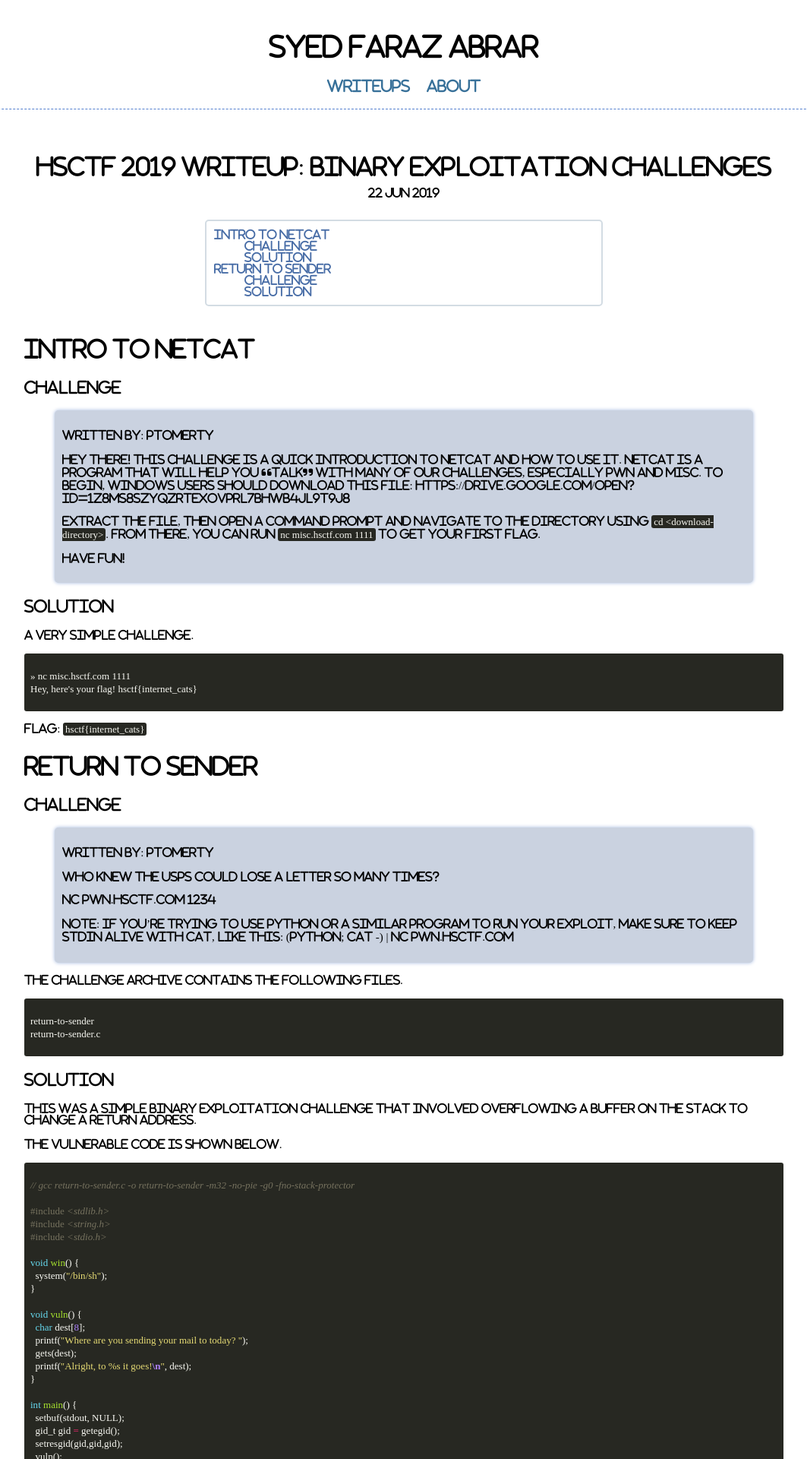
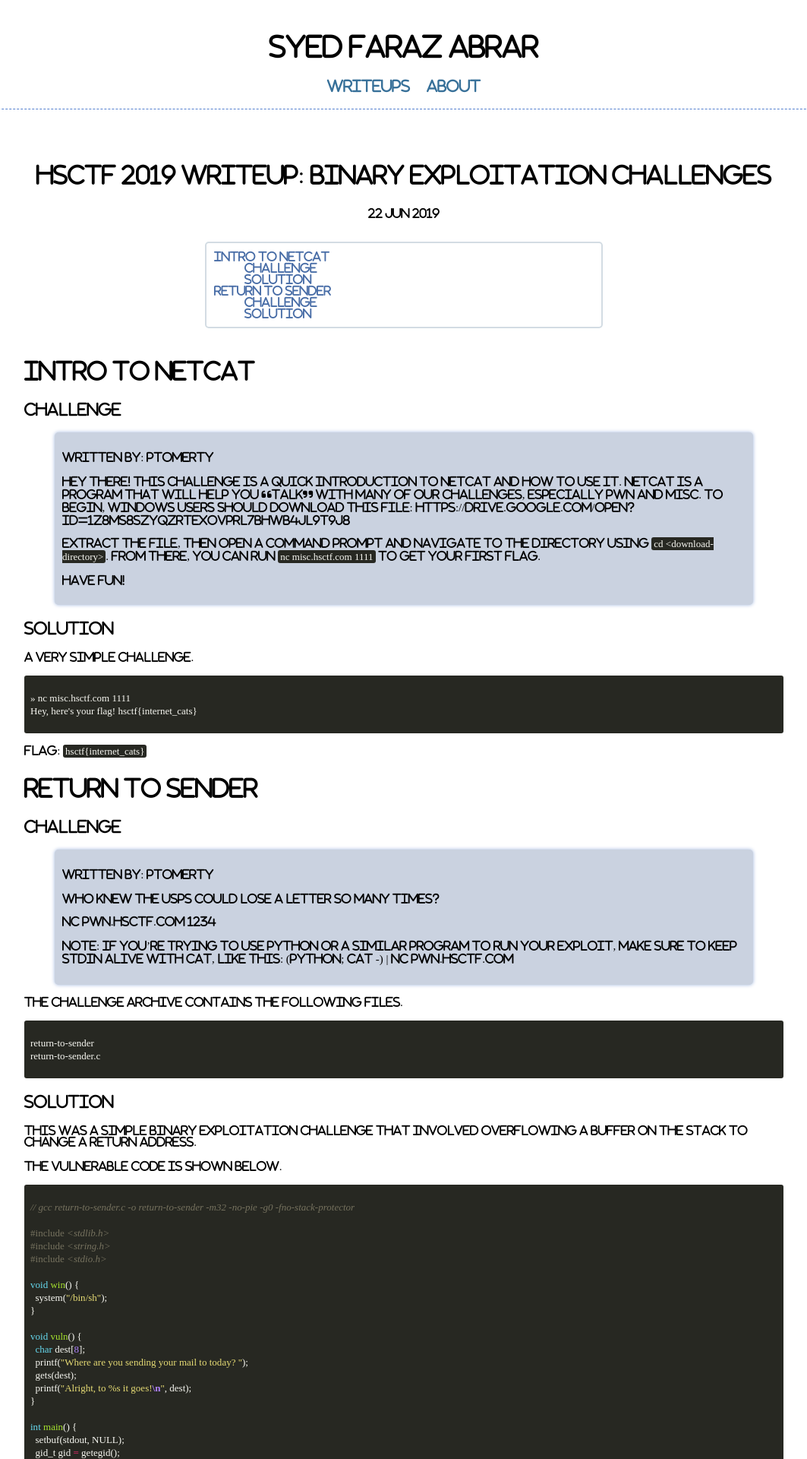
Before and after one commit to farazsth98/farazsth98.github.io, a Jekyll site: the page built from _posts/2019-06-23-hsctf-binary-exploitation-challenges.markdown, in a window 1280 px wide. Shown: the top 1920 px of the page at 76% size, without its empty margins (108-1171 px from the left). Built offline with Jekyll 4.4.1, drawn with Linux system fonts in a browser that asks for light colours; nearby versions of some CDN libraries.

Commit message:
Changed line height on post titles

```diff
--- a/_sass/base.scss
+++ b/_sass/base.scss
@@ -149,10 +149,6 @@ pre {
 	margin: 0;
 }
 
-.post-title-wrapper {
-	line-height: 10px;
-}
-
 ul li h2 a{
 	font-size: 18px;
 	font-weight: 400;
```
